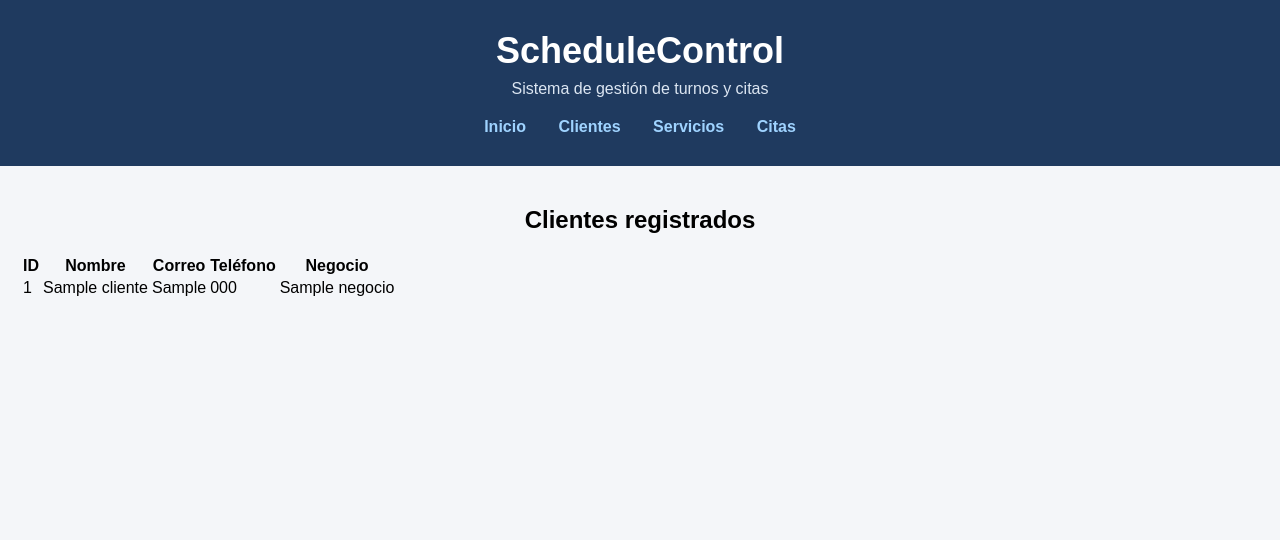
After one commit to FredyBernal02/schedulecontrol, a Flask app: page /clientes/listar in a window 1280 px wide. The commit adds this page. Shown: the top 540 px of the page. Run offline with Flask 3, Linux system fonts and the light colour scheme; tables that the repository leaves empty hold one stand-in row (values such as "Sample post").

Commit message:
Complete clients frontend and fix navigation: add clients HTML view, relationships, and correct routing from dashboard

```diff
--- a/app/models/cliente.py
+++ b/app/models/cliente.py
@@ -13,3 +13,4 @@ class Cliente(db.Model):
         db.ForeignKey('negocios.id_negocio'),
         nullable=False
     )
+    negocio = db.relationship('Negocio', backref='clientes')
--- a/app/routes/clientes.py
+++ b/app/routes/clientes.py
@@ -1,6 +1,7 @@
 from flask import Blueprint, request, jsonify
 from app import db
 from app.models.cliente import Cliente
+from flask import render_template
 
 clientes_bp = Blueprint('clientes', __name__)
 
@@ -64,3 +65,8 @@ def listar_clientes():
         })
 
     return jsonify(resultado), 200
+
+@clientes_bp.route('/clientes/listar', methods=['GET'])
+def listar_clientes_front():
+    clientes = Cliente.query.all()
+    return render_template('clientes/listar.html', clientes=clientes)
--- a/app/templates/citas/listar.html
+++ b/app/templates/citas/listar.html
@@ -1,6 +1,10 @@
 {% extends "base.html" %}
 
 {% block content %}
+<div style="margin-bottom: 15px;">
+    <a href="/citas/nuevo" class="btn-primary">+ Nueva cita</a>
+</div>
+
 <h2>Citas registradas</h2>
 
 <table class="table">
--- /dev/null
+++ b/app/templates/clientes/listar.html
@@ -0,0 +1,28 @@
+{% extends "base.html" %}
+
+{% block content %}
+<h2>Clientes registrados</h2>
+
+<table class="table">
+    <thead>
+        <tr>
+            <th>ID</th>
+            <th>Nombre</th>
+            <th>Correo</th>
+            <th>Teléfono</th>
+            <th>Negocio</th>
+        </tr>
+    </thead>
+    <tbody>
+        {% for cliente in clientes %}
+        <tr>
+            <td>{{ cliente.id_cliente }}</td>
+            <td>{{ cliente.nombre }}</td>
+            <td>{{ cliente.correo }}</td>
+            <td>{{ cliente.telefono }}</td>
+            <td>{{ cliente.negocio.nombre }}</td>
+        </tr>
+        {% endfor %}
+    </tbody>
+</table>
+{% endblock %}
--- a/app/templates/index.html
+++ b/app/templates/index.html
@@ -12,7 +12,7 @@
     <div class="card">
         <h3>👤 Clientes</h3>
         <p>Gestiona los clientes del negocio.</p>
-        <a href="/clientes">Ir a clientes</a>
+        <a href="/clientes/listar">Ir a clientes</a>
     </div>
 
     <div class="card">
--- a/app/templates/partials/navbar.html
+++ b/app/templates/partials/navbar.html
@@ -4,7 +4,7 @@
 
     <nav class="main-nav">
         <a href="/">Inicio</a>
-        <a href="/clientes">Clientes</a>
+        <a href="/clientes/listar">Clientes</a>
         <a href="/servicios/listar">Servicios</a>
         <a href="/citas/listar">Citas</a>
     </nav>
```
Also changed, not shown: app/routes/citas.py (+17 -0 lines).
